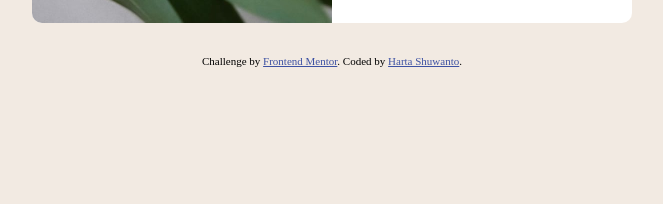
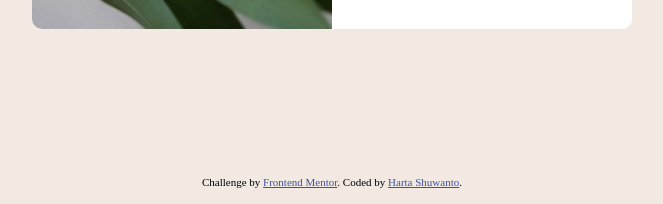
Before and after one commit to hartashu/product-preview-card-component, a plain HTML site: page index.html in a window 1280 px wide. Shown: the part 596-800 px from the top of the page, without its empty margins (308-971 px from the left). Drawn offline with Linux system fonts and the light colour scheme.

Commit message:
Update footer

```diff
--- a/index.html
+++ b/index.html
@@ -31,9 +31,11 @@
     </div>
   </main>
 
-  <div class="attribution">
-    Challenge by <a href="https://www.frontendmentor.io?ref=challenge" target="_blank">Frontend Mentor</a>.
-    Coded by <a href="#">Harta Shuwanto</a>.
-  </div>
+  <footer>
+    <div class="attribution">
+      Challenge by <a href="https://www.frontendmentor.io?ref=challenge" target="_blank">Frontend Mentor</a>.
+      Coded by <a href="#">Harta Shuwanto</a>.
+    </div>
+  </footer>
 </body>
 </html>
--- a/style.css
+++ b/style.css
@@ -142,8 +142,10 @@ img {
 .attribution {
   font-size: 11px;
   text-align: center;
-  position: relative;
-  top: 2rem;
+  position: fixed;
+  bottom: 1rem;
+  left: 50%;
+  transform: translateX(-50%);
 }
 
 .attribution a {
```
